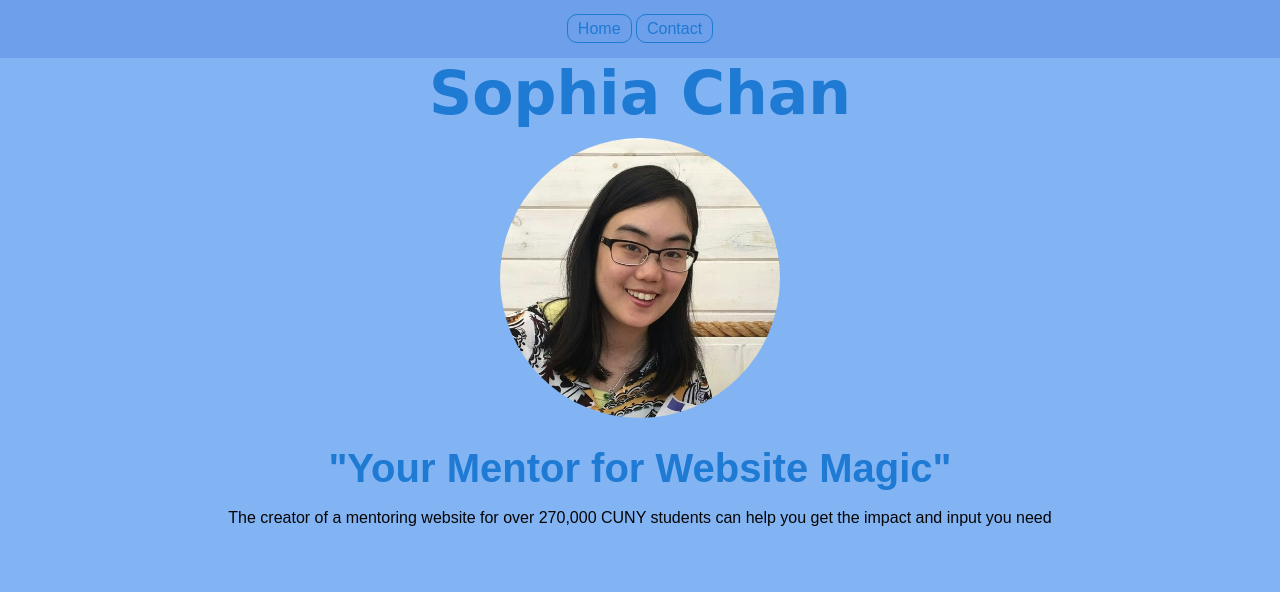
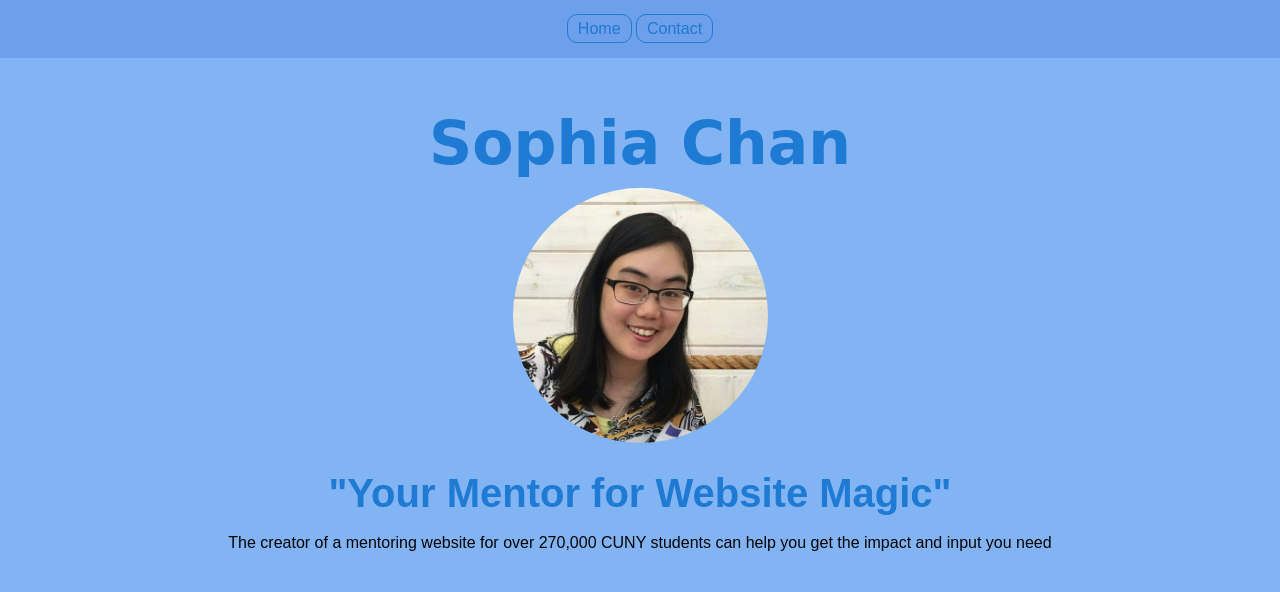
Before and after one commit to soph1ac/crs200-project, a plain HTML site: page index.html in a window 1280 px wide. Shown: the top 592 px of the page. Drawn offline with Linux system fonts and the light colour scheme.

Commit message:
Padding Edits

```diff
--- a/assets/css/style.css
+++ b/assets/css/style.css
@@ -123,6 +123,10 @@ p {
 
 }
 
+#s1 {
+    padding: 50px;
+}
+
 #s1 h1 {
     font-family: 'Dancing Script', cursive;}
 
```
